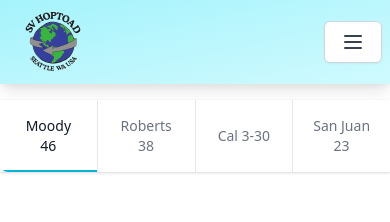
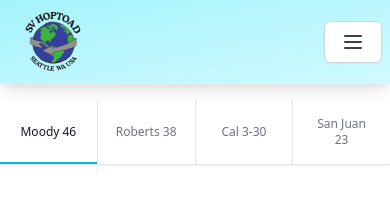
Before and after one commit to shawnstolsig/svhoptoad, a Next.js app: page /boat in a window 390 px wide. Shown: the top 222 px of the page. Built offline with nearby package versions, Linux system fonts and the light colour scheme; a web font is replaced by a local one; what @tailwindcss/typography would draw is missing.

Commit message:
fixed boat selector on mobile

```diff
--- a/pages/boat/index.js
+++ b/pages/boat/index.js
@@ -18,24 +18,7 @@ function BoatSelector({ boat, setBoat }) {
     // const router = useRouter()
 
     return (
-        <div className={'max-w-5xl mx-auto'}>
-            {/*<div className="sm:hidden">*/}
-            {/*    <label htmlFor="boat-tabs" className="sr-only">*/}
-            {/*        Select a tab*/}
-            {/*    </label>*/}
-            {/*    <select*/}
-            {/*        id="boat-tabs"*/}
-            {/*        name="boat-tabs"*/}
-            {/*        className="block w-3/4 focus:ring-cyan-500 focus:border-cyan-500 border-gray-300 rounded-md mx-auto"*/}
-            {/*        onChange={(event) => setBoat(event.target.value)}*/}
-            {/*        value={boat}*/}
-            {/*    >*/}
-            {/*        {boats.map(({design, href}) => (*/}
-            {/*            <option key={design} value={href}>{design}</option>*/}
-            {/*        ))}*/}
-            {/*    </select>*/}
-            {/*</div>*/}
-            <div>
+        <div className={'w-full lg:max-w-4xl mx-auto'}>
             <nav className="relative z-0 lg:rounded-lg shadow flex divide-x divide-gray-200" aria-label="Boat Tabs">
                 {boats.map(({design, href}, tabIdx) => (
                     <button
@@ -44,9 +27,9 @@ function BoatSelector({ boat, setBoat }) {
                         onClick={() => setBoat(href)}
                         className={clsx(
                             href === boat ? 'text-gray-900' : 'text-gray-500 hover:text-gray-700',
-                                tabIdx === 0 ? 'rounded-l-lg' : '',
-                                tabIdx === boats.length - 1 ? 'rounded-r-lg' : '',
-                                'group relative min-w-0 flex-1 overflow-hidden bg-white py-4 px-4 text-sm font-medium text-center hover:bg-gray-50 focus:z-10'
+                            tabIdx === 0 ? 'lg:rounded-l-lg' : '',
+                            tabIdx === boats.length - 1 ? 'lg:rounded-r-lg' : '',
+                            'group relative min-w-0 flex-1 overflow-hidden bg-white py-4 px-4 text-xs sm:text-sm font-medium text-center hover:bg-gray-50 focus:z-10'
                         )}
                         aria-current={href === boat ? 'page' : undefined}
                     >
@@ -61,7 +44,6 @@ function BoatSelector({ boat, setBoat }) {
                     </button>
                 ))}
             </nav>
-            </div>
         </div>
     )
 }
@@ -157,8 +139,8 @@ function BoatGear({gear}){
                                         </span>
                                     </Disclosure.Button>
                                 </h3>
-                                <Disclosure.Panel as="div" className={"py-2 mx-auto"}>
-                                    <div className="flex justify-center">
+                                <Disclosure.Panel as="div" className={"mx-auto"}>
+                                    <div className="flex justify-center p-2">
                                        <Image src={image} className={'rounded'} height={300} width={300} objectFit={'contain'}/>
                                         <div className={'flex flex-col justify-center ml-4'}>
                                             <h4 className="text-xl font-bold mt-0">{name}</h4>
```
Lines whose indentation alone changed are shown as unchanged.
